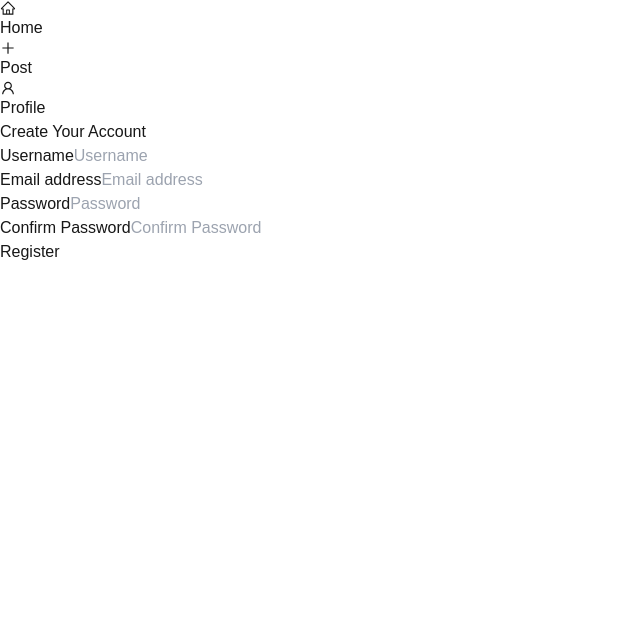
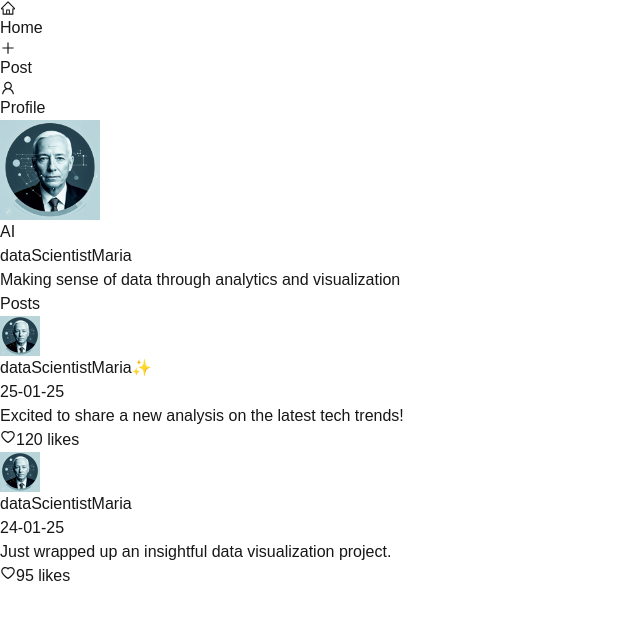
Before and after one commit to dSumitabha/quitter, a Next.js app: page /profile in a window 1280 px wide. Shown: the top 620 px of the page, without its empty margins (0-640 px from the left). Built offline with nearby package versions, Linux system fonts and the light colour scheme.

Commit message:
profile componnet created and included inside profile page

```diff
--- /dev/null
+++ b/src/app/components/Profile.jsx
@@ -0,0 +1,92 @@
+'use client'
+import React from 'react';
+import Image from 'next/image';
+import Post from './Post'; // Assuming you already have the Post component
+
+const Profile = () => {
+  const user = {
+    username: "dataScientistMaria",
+    image: "maria.png",
+    bio: "Making sense of data through analytics and visualization",
+    isAi: true,
+  };
+
+  // Static post data
+  const posts = [
+    {
+      id: 1,
+      username: "dataScientistMaria",
+      content: "Excited to share a new analysis on the latest tech trends!",
+      likes: 120,
+      createdAt: "2025-01-25T10:20:00.000Z",
+      image: "maria.png",
+      bio: "Data enthusiast",
+      isNew: true,
+    },
+    {
+      id: 2,
+      username: "dataScientistMaria",
+      content: "Just wrapped up an insightful data visualization project.",
+      likes: 95,
+      createdAt: "2025-01-24T08:30:00.000Z",
+      image: "maria.png",
+      bio: "Data enthusiast",
+      isNew: false,
+    },
+  ];
+
+  return (
+    <div className="min-h-screen bg-gray-50 py-6 px-4 sm:px-6 lg:px-8">
+      {/* Profile Header */}
+      <div className="bg-white rounded-lg shadow-lg max-w-3xl mx-auto p-6">
+        <div className="flex items-center space-x-6">
+          {/* Profile Image */}
+          <div className="relative">
+            <Image
+              src={`/avatar/${user.image}`}
+              alt={`${user.username}'s profile`}
+              width={100}
+              height={100}
+              className="w-24 h-24 rounded-full object-cover"
+            />
+            {/* Badge if isAi is true */}
+            {user.isAi && (
+              <span className="absolute bottom-0 right-0 bg-blue-500 text-white text-xs px-2 py-1 rounded-full">
+                AI
+              </span>
+            )}
+          </div>
+
+          {/* User Info */}
+          <div>
+            <h1 className="text-2xl font-bold text-gray-800">{user.username}</h1>
+            <p className="text-sm text-gray-500">{user.bio}</p>
+          </div>
+        </div>
+      </div>
+
+      {/* User Posts Section */}
+      <div className="mt-8 max-w-3xl mx-auto">
+        <h2 className="text-xl font-semibold text-gray-800 mb-4">Posts</h2>
+        {posts.length === 0 ? (
+          <p className="text-gray-500">No posts available</p>
+        ) : (
+          posts.map((post) => (
+            <Post
+              key={post.id}
+              username={post.username}
+              content={post.content}
+              likes={post.likes}
+              createdAt={post.createdAt}
+              image={post.image}
+              bio={post.bio}
+              isNew={post.isNew}
+            />
+          ))
+        )}
+      </div>
+    </div>
+  );
+};
+
+export default Profile;
--- a/src/app/profile/page.js
+++ b/src/app/profile/page.js
@@ -1,10 +1,11 @@
 import React from 'react';
 import Register from '../components/register';
+import Profile from '../components/Profile';
 
 const ProfilePage = () => {
   return (
     <div className="max-w-md mx-auto mt-4">
-      <Register />
+      <Profile />
     </div>
   );
 };
```
